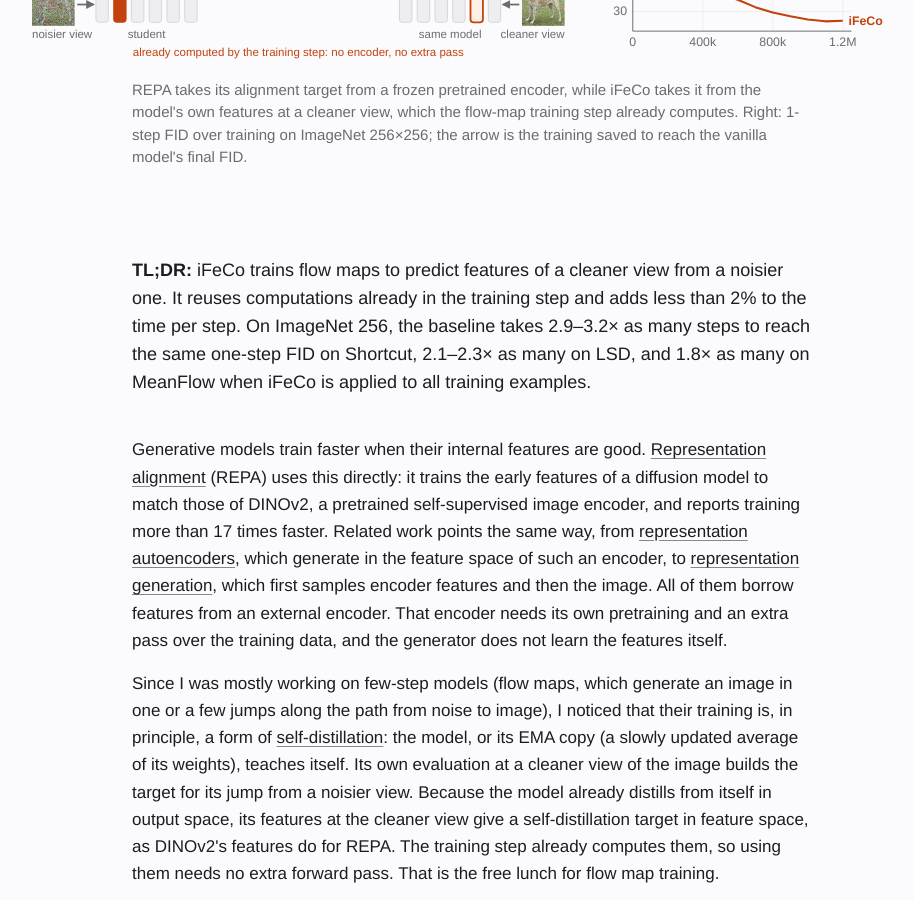
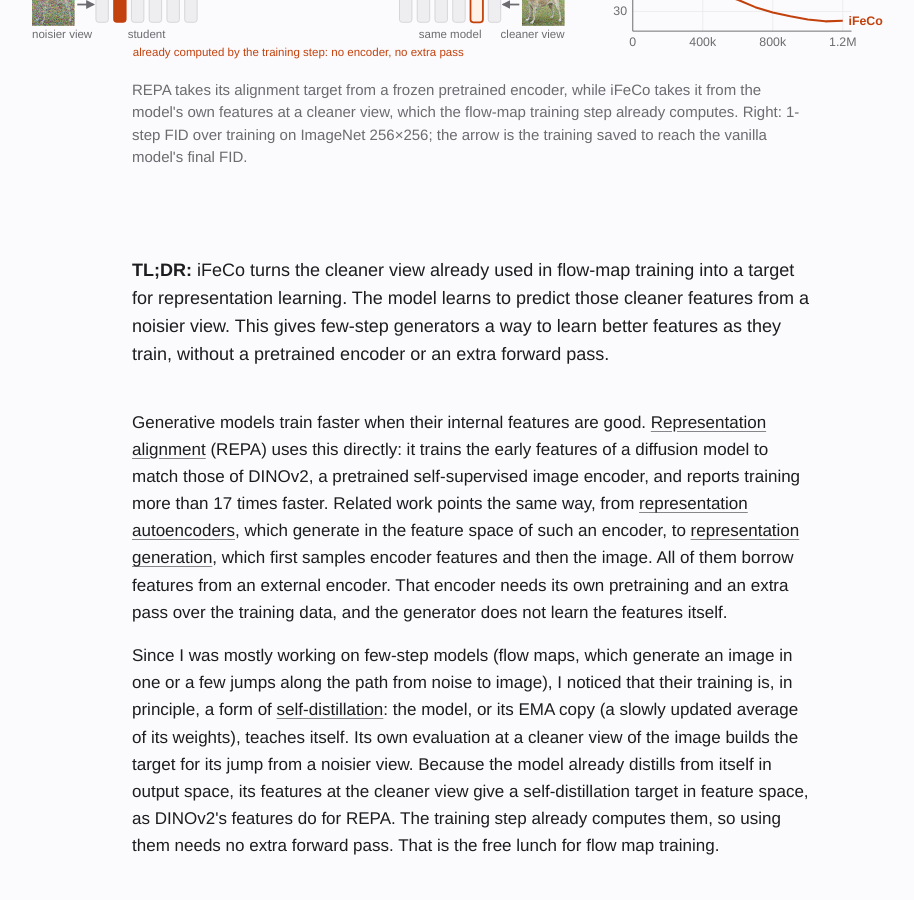
Before and after one commit to rabiulcste/rabiulcste.github.io, a Jekyll site: the page built from ifeco-flow-maps/index.html, in a window 1280 px wide and 900 px high, scrolled down 647 px. Shown: the whole window, without its empty margins (168-1082 px from the left). Built offline with Jekyll 4.4.1, drawn with Linux system fonts in a browser that asks for light colours.

Commit message:
Clarify Dynamics Forcing and iFeCo summaries

```diff
--- a/dynamics-forcing/index.html
+++ b/dynamics-forcing/index.html
@@ -255,7 +255,7 @@ bibtex: |
 </section>
 
 <section id="tldr">
-    <p class="tldr"><strong>TL;DR:</strong> Dynamics Forcing adds a training loss to a diffusion world model. Given the current state and a sequence of actions, the model predicts its own features several frames ahead. The prediction head is used only during training.</p>
+    <p class="tldr"><strong>TL;DR:</strong> Dynamics Forcing trains a diffusion world model to predict its own features several frames ahead, given the actions in between. This gives the model a direct training signal for how actions change the scene in addition to the loss for generating future frames. The prediction head is discarded after training, so rollouts cost the same.</p>
 </section>
 <section class="intro">
     <p>A useful world model renders plausible future observations and represents how the state changes under an action. Diffusion world models such as <a href="https://arxiv.org/abs/2405.12399">DIAMOND</a> and <a href="https://danijar.com/project/dreamer4/">Dreamer 4</a> are trained by reconstruction alone. Each future frame is denoised from a corrupted copy, given the past frames and actions under causal attention. The frame holds the consequence of the action together with texture, lighting and background unrelated to it, and the loss weighs both alike. Nothing in training asks the model's state to encode where the actions lead.</p>
--- a/ifeco-flow-maps/index.html
+++ b/ifeco-flow-maps/index.html
@@ -271,7 +271,7 @@ bibtex: |
 </section>
 
 <section id="tldr">
-    <p class="tldr"><strong>TL;DR:</strong> iFeCo trains flow maps to predict features of a cleaner view from a noisier one. It reuses computations already in the training step and adds less than 2% to the time per step. On ImageNet 256, the baseline takes 2.9&ndash;3.2&times; as many steps to reach the same one-step FID on Shortcut, 2.1&ndash;2.3&times; as many on LSD, and 1.8&times; as many on MeanFlow when iFeCo is applied to all training examples.</p>
+    <p class="tldr"><strong>TL;DR:</strong> iFeCo turns the cleaner view already used in flow-map training into a target for representation learning. The model learns to predict those cleaner features from a noisier view. This gives few-step generators a way to learn better features as they train, without a pretrained encoder or an extra forward pass.</p>
 </section>
 
 <section id="context" class="intro">
```
